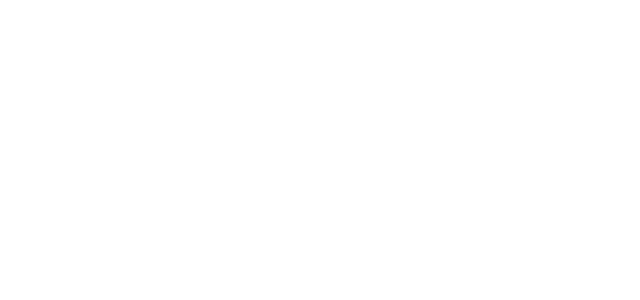
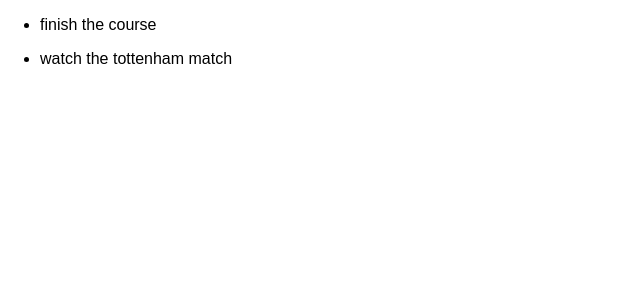
Before and after one commit to mg5566/TypeScript, a React (Create React App) app in the folder 14-react/: page / in a window 1280 px wide. Shown: the top 300 px of the page, without its empty margins (0-640 px from the left). Built offline with nearby package versions, Linux system fonts and the light colour scheme; the HTML template or start-up script is replaced by a standard one.

Commit message:
feat: add list component

```diff
--- a/14-react/src/App.tsx
+++ b/14-react/src/App.tsx
@@ -1,8 +1,15 @@
 import React from 'react';
+import TodoList from './components/TodoList';
 
 function App() {
+  const todos = [
+    { id: "t1", text: "finish the course" },
+    { id: "t2", text: "watch the tottenham match" },
+  ];
+
   return (
     <div className="App">
+      <TodoList items={todos} />
     </div>
   );
 }
--- /dev/null
+++ b/14-react/src/components/TodoList.tsx
@@ -0,0 +1,21 @@
+import React from "react";
+
+interface Props {
+  items: { id: string; text: string }[];
+}
+
+const TodoList: React.FC<Props> = ({ items }) => {
+  return (
+    <ul>
+      {items.map((item) => {
+        return (
+          <li key={item.id}>
+            <p>{item.text}</p>
+          </li>
+        );
+      })}
+    </ul>
+  );
+};
+
+export default TodoList;
```
